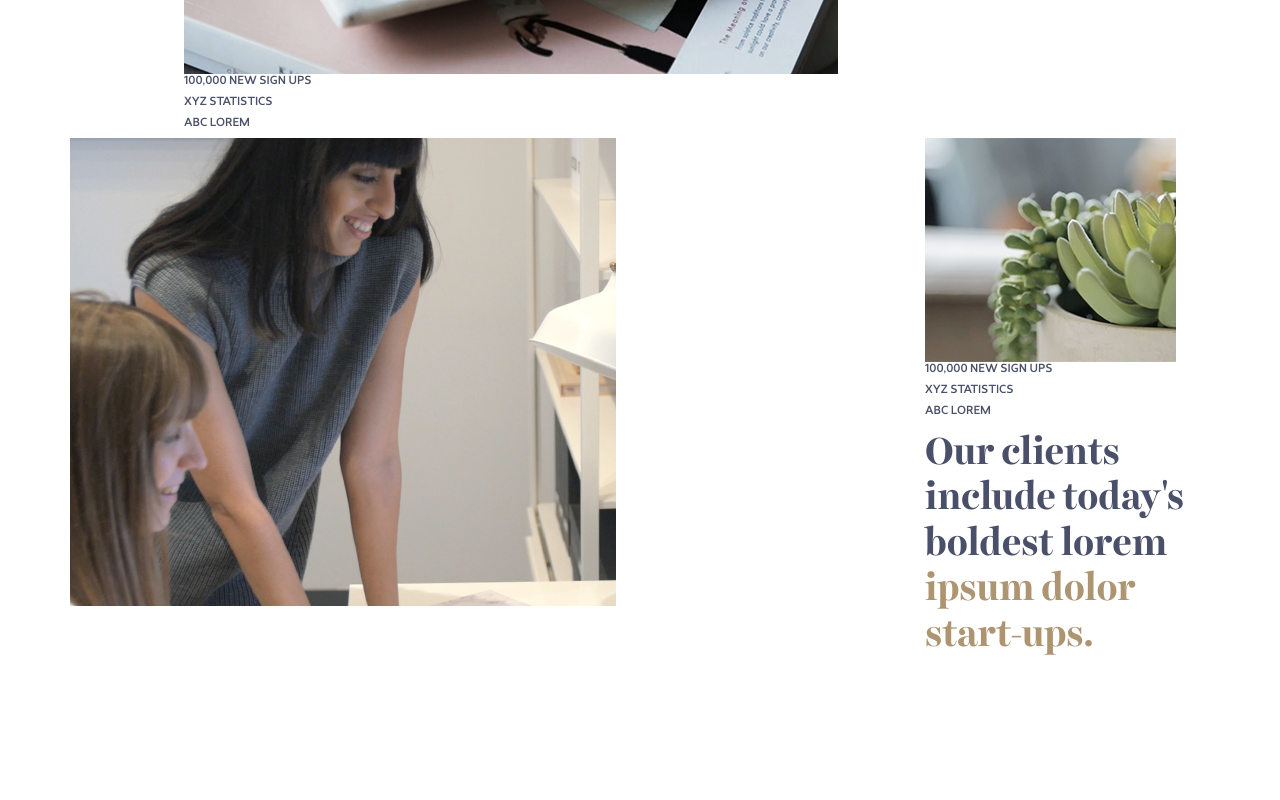
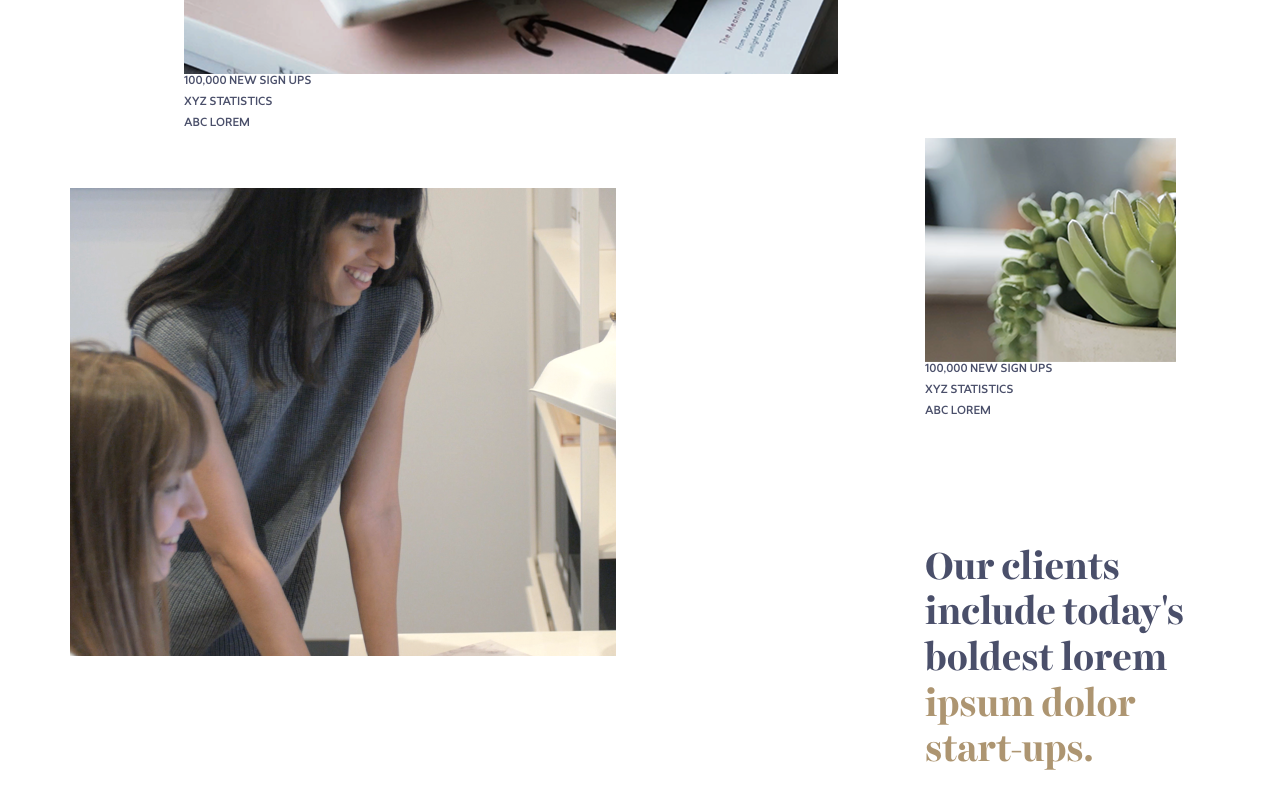
Before and after one commit to hentschellj/bc-designers, a React (Create React App) app: page / in a window 1280 px wide. Shown: the part 9200-10000 px from the top of the page. Built offline with nearby package versions, Linux system fonts and the light colour scheme.

Commit message:
Correcting margins

```diff
--- a/src/App.scss
+++ b/src/App.scss
@@ -708,6 +708,7 @@ $desktop: 1200px;
           @media screen and (min-width: $ipad) {
             width: 50%;
             float: left;
+            margin-top: 50px
           }
         }
         .lower-content-right {
@@ -731,6 +732,9 @@ $desktop: 1200px;
             }
           }
           .lower-content-lower {
+            @media screen and (min-width: $desktop) {
+              margin-top: 120px;
+            }
             h5 {
               font-family: "Harriet Display Bold";
               font-size: 38px;
```
